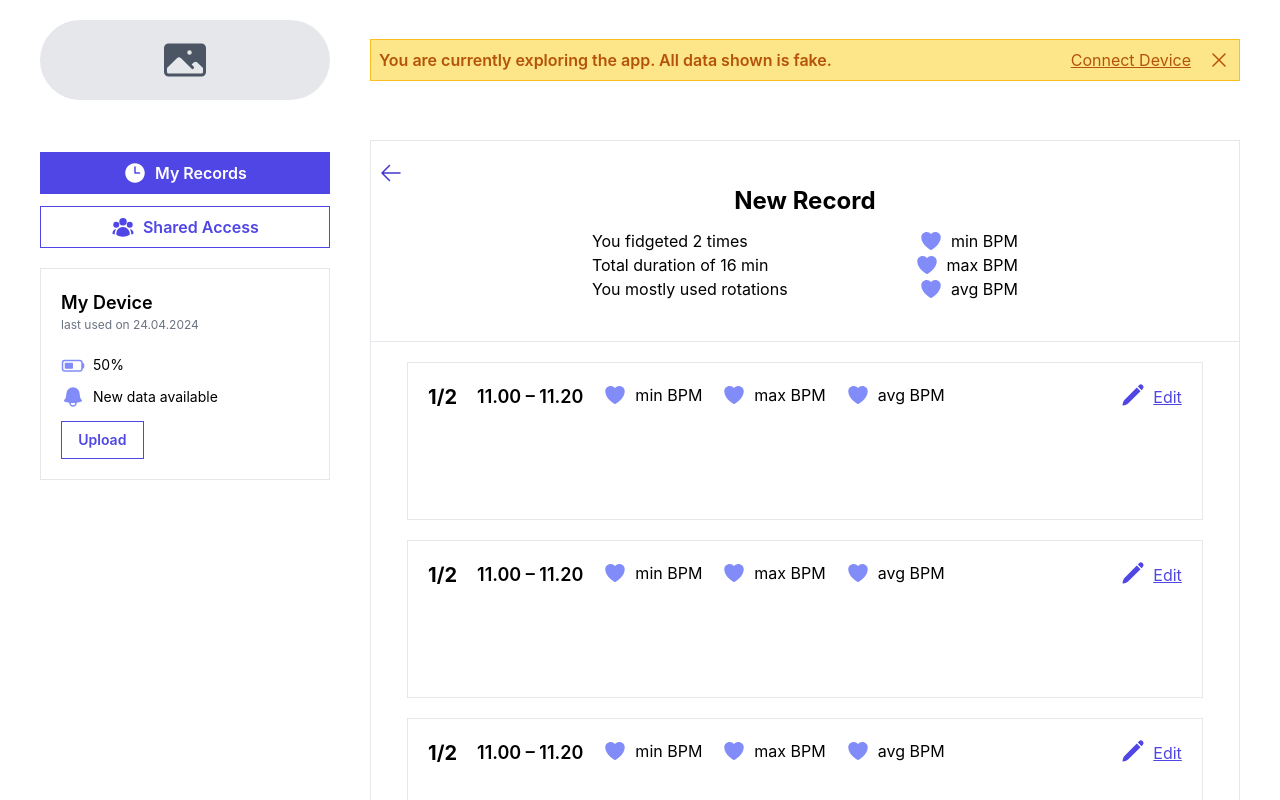
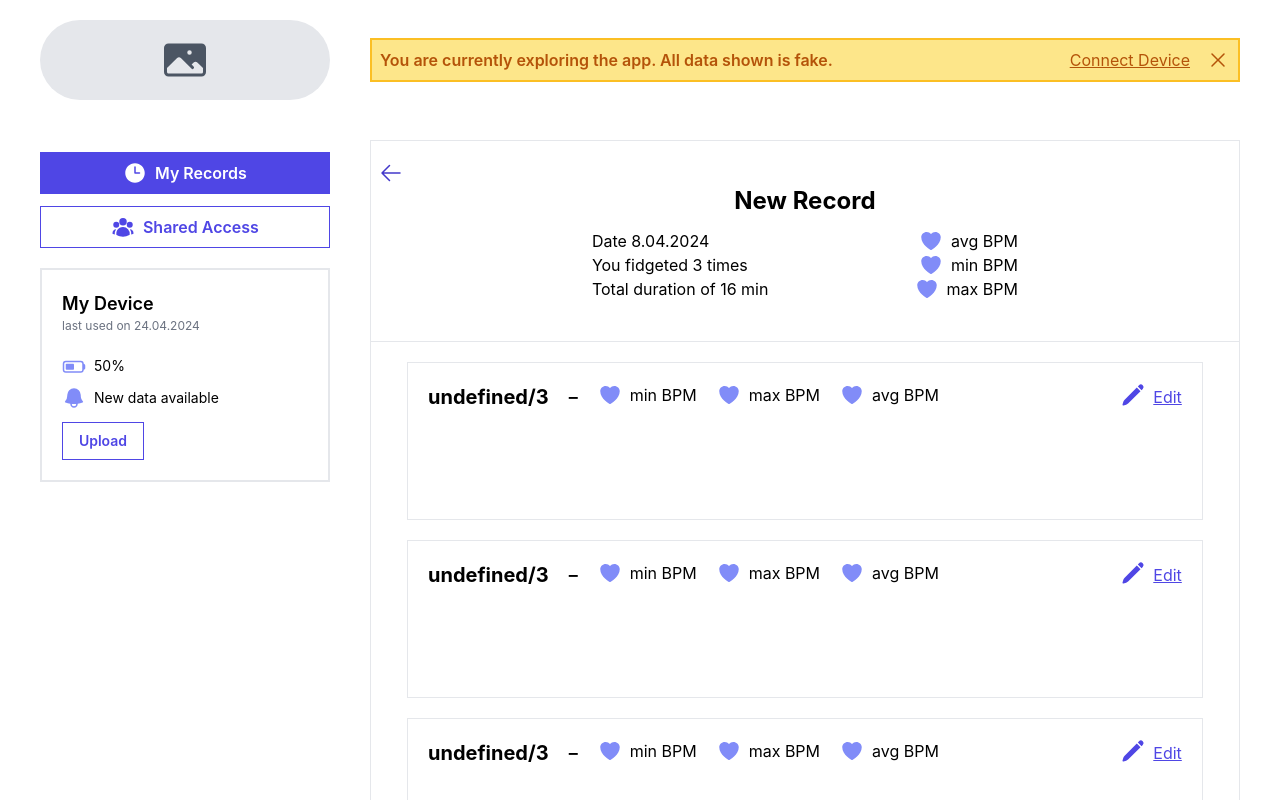
Before and after one commit to danserme/smart-fidget-front, a React (Create React App) app: page /addData in a window 1280 px wide. Shown: the top 800 px of the page. Built offline with nearby package versions, Linux system fonts and the light colour scheme.

Commit message:
Full connection with device. Missing connection with blockchain and logged item design

```diff
--- a/src/App.js
+++ b/src/App.js
@@ -1,56 +1,19 @@
-import React, { useEffect, useState } from "react";
+import React, { useState } from "react";
 import Calendar from "./components/calendar/Calendar";
 import NewData from "./components/submitData/NewData";
 import { BrowserRouter as Router, Route, Routes } from 'react-router-dom';
 import DeviceConnect from "./components/device/DeviceConnect";
 import Header from "./components/ui/Header";
-import AboutDevice from "./components/device/AboutDevice";
 import Footer from "./components/ui/Footer";
 import LeftBlock from "./components/ui/LeftBlock";
-import SharedAccess from './components/shared/SharedAccess'
+import SharedAccess from './components/shared/SharedAccess';
+import { useSerialPort } from './SerialPortContext';
 
 export default function App() {
-  const [deviceConnected, setDeviceConnected] = useState(false);
-  const [newDataAvailable, setNewDataAvailable] = useState(true);
   const [newRequest] = useState(false);
   // const [newRequest, setNewRequest] = useState(false);
-  const [data, setData] = useState('');
-
-  useEffect(() => {
-    if(data) {
-      setDeviceConnected(true);
-    } else if(data.slice(1)) {
-      setNewDataAvailable(true);
-    }
-  }, [data]);
-
-  async function connectSerial() {
-    if ("serial" in navigator) {
-      try {
-        const port = await navigator.serial.requestPort();
-        await port.open({ baudRate: 115200 });
-        const reader = port.readable.getReader();
-        const readData = async () => {
-          while (true) {
-            const { value, done } = await reader.read();
-            if (done) {
-              reader.releaseLock();
-              break;
-            }
-            // Assuming value is a TextDecoder stream
-            setData(prevData => prevData + new TextDecoder().decode(value));
-          }
-        };
-        const writer = port.writable.getWriter();
-        const connection = new TextEncoder().encode("S");
-        await writer.write(connection);
-        writer.releaseLock();
-        readData();
-      } catch (err) {
-        console.error('There was an error opening the serial port:', err);
-      }
-    }
-  }
+  const { connectReadSerial, disconnectDevice, data, deviceConnected } = useSerialPort();
+  const [newDataAvailable, setNewDataAvailable] = useState(true);
 
   return(
     <div>
@@ -58,9 +21,7 @@ export default function App() {
         <Routes>
           <Route exact path="/" element={
             <React.Fragment>
-              <DeviceConnect onDeviceConnected={deviceConnected} onConnectSerial={connectSerial} />
-              {data && data !== 'S' && <p>{data}</p>}
-              <p>{data}</p>
+              <DeviceConnect onDeviceConnected={deviceConnected} onConnectSerial={connectReadSerial} />
             </React.Fragment>
           } />
           <Route path="/myrecords" element={
@@ -77,7 +38,7 @@ export default function App() {
               <Header deviceConnected={deviceConnected} newRequest={newRequest} />
               <div className="w-full flex justify-start px-10 gap-10 mt-5 mb-10">
                 <LeftBlock onNewDataAvailable={newDataAvailable} address={"/myrecords"} />
-                <NewData data={data} />
+                <NewData data={data} onDisconnectDevice={disconnectDevice} onSetNewDataAvailable={setNewDataAvailable} />
               </div>
             </React.Fragment>
           } />
--- /dev/null
+++ b/src/SerialPortContext.js
@@ -0,0 +1,106 @@
+import React, { createContext, useContext, useState } from 'react';
+
+const SerialPortContext = createContext({});
+
+export const useSerialPort = () => useContext(SerialPortContext);
+
+export const SerialPortProvider = ({ children }) => {
+    const [portD, setPortD] = useState(null);
+    const [deviceConnected, setDeviceConnected] = useState(false);
+    const [data, setData] = useState("");
+
+    let port;
+
+    const connectPort = async () => {
+        if ("serial" in navigator) {
+            try {
+                port = await navigator.serial.requestPort();
+                await port.open({ baudRate: 115200 });
+                // Adding a check to ensure the device is ready
+                if (port.readable && port.writable) {
+                    setPortD(port);
+                    console.log("Port is fully connected and ready!");
+                    setDeviceConnected(true);
+                } else {
+                    console.error('Port is opened but not ready for read/write operations.');
+                    setDeviceConnected(false);
+                    return; // Stop further execution if the port isn't ready for I/O
+                }
+            } catch (err) {
+                console.error('Error opening the serial port:', err);
+                setDeviceConnected(false);
+            }
+        } else {
+            console.error('Web Serial API not supported.');
+        }
+    };
+
+    const connectReadSerial = async () => {
+        await connectPort();
+        const mainP = port;
+        if (mainP) {
+            try {
+                const reader = mainP.readable.getReader();
+                const writer = mainP.writable.getWriter();
+
+                const sendCommand = async () => {
+                    const command = new TextEncoder().encode("S");
+                    await writer.write(command);
+                    writer.releaseLock();
+                };
+
+                const readData = async () => {
+                    try {
+                        while (true) {
+                            const { value, done } = await reader.read();
+                            if (done) {
+                                reader.releaseLock();
+                                break;
+                            }
+                            setData(prevData => prevData + new TextDecoder().decode(value));
+                        }
+                    } catch (err) {
+                        console.error('Error reading data from the serial port:', err);
+                    }
+                };
+
+                await sendCommand();
+                await readData();
+            } catch (err) {
+                console.error('Error with serial port communication:', err);
+            }
+        } else {
+            console.log('The port is not readable');
+        }
+    };
+
+    const disconnectDevice = async () => {
+        const mainP = portD;
+        console.log("disconnect clicked")
+        if (mainP) {
+            try {
+                console.log("disconnect")
+                if (mainP.writable) {
+                    const writer = mainP.writable.getWriter();
+                    const connection = new TextEncoder().encode("D");
+                    await writer.write(connection);
+                    writer.releaseLock();
+                }
+                await closePort();
+                setDeviceConnected(false);
+            } catch (err) {
+                console.error('Error disconnecting device:', err);
+            }
+        }
+    };
+
+    async function closePort() {
+        await port.close();
+    }
+
+    return (
+        <SerialPortContext.Provider value={{ connectPort, connectReadSerial, disconnectDevice, deviceConnected, data }}>
+            {children}
+        </SerialPortContext.Provider>
+    );
+};
--- a/src/components/device/AboutDevice.js
+++ b/src/components/device/AboutDevice.js
@@ -4,7 +4,7 @@ import OnNewData from "./OnNewData";
 
 export default function AboutDevice({ onNewDataAvailable }) {
     return(
-        <div className="w-full mt-5 border h-fit">
+        <div className="w-full mt-5 border-2 h-fit">
             <div className="p-5">
                 <h1 className="text-lg font-semibold">My Device</h1>
                 <p className="text-xs text-gray-500">last used on 24.04.2024</p>
--- a/src/components/shared/NewRequestItem.js
+++ b/src/components/shared/NewRequestItem.js
@@ -2,7 +2,7 @@ import React from "react";
 
 export default function newRequestItem({ fullname = "Mario Ricco", role = "doctor"}) {
     return (
-        <div className="flex flex-wrap content-end justify-between my-5 bg-rose-300 border border-rose-600 text-rose-600 py-3 px-5">
+        <div className="flex flex-wrap content-end justify-between my-5 bg-rose-300 border-2 border-rose-600 text-rose-600 py-3 px-5">
             <div>
                 <h3 className="text-xl font-semibold">New Request</h3>
                 <div className="mt-3 flex gap-5">
--- a/src/components/shared/SharedAccess.js
+++ b/src/components/shared/SharedAccess.js
@@ -4,7 +4,7 @@ import SharedAccessItem from "./SharedAccessItem";
 
 export default function sharedAccess() {
     return(
-        <div className="w-full p-5 border h-full pb-10">
+        <div className="w-full p-5 border-2 h-full pb-10">
             <h1 className="text-2xl font-semibold text-center mb-7">Shared Access</h1>
             <NewRequestItem />
             <SharedAccessItem />
--- a/src/components/submitData/AboutSession.js
+++ b/src/components/submitData/AboutSession.js
@@ -3,16 +3,25 @@ import Heart from "../ui/icons/Heart";
 import Edit from "../ui/icons/Edit";
 import Tag from "../ui/Tag";
 
-export default function AboutSession({ notes, session, onEdit, onNotes}) {
+const placeholder = {
+    startTime: "23:54:02",
+    endTime: "23:59:27",
+    min: 67,
+    max: 109,
+    avg: 98,
+    id: 1
+}
+
+export default function AboutSession({ notes, session = placeholder , onEdit, onNotes, tot = 3 }) {
     return(
         <div>
             <header className="flex justify-between">
                 <div className="flex justify-between gap-5">
-                    <h1 className="text-xl font-bold">1/2</h1>
-                    <h3 className="text-lg font-semibold">11.00 – 11.20</h3>
-                    <div className="flex gap-2"><Heart />min BPM</div>
-                    <div className="flex gap-2"><Heart />max BPM</div>
-                    <div className="flex gap-2"><Heart />avg BPM</div>
+                    <h1 className="text-xl flex font-bold">{session.id + "/" + tot}</h1>
+                    <h3 className="text-lg font-semibold">{session.startTime} – {session.endTime}</h3>
+                    <div className="flex gap-2"><Heart />{session.min} min BPM</div>
+                    <div className="flex gap-2"><Heart />{session.max} max BPM</div>
+                    <div className="flex gap-2"><Heart />{session.avg} avg BPM</div>
                 </div>
                 <div className="flex gap-2 cursor-pointer" onClick={() => {
                         onEdit(true);
--- a/src/components/submitData/NewData.js
+++ b/src/components/submitData/NewData.js
@@ -1,18 +1,33 @@
 import React from "react";
 import Heart from "../ui/icons/Heart";
 import ArrowLeft from "../ui/icons/ArrowLeft";
-import { Link } from "react-router-dom";
+import { Link, useNavigate } from "react-router-dom";
 import CTAButton from "../ui/buttons/CTAButton";
 import Session from "./Session";
 
-export default function NewData({ data }) {
+export default function NewData({ data, onDisconnectDevice, onSetNewDataAvailable }) {
+    const navigate = useNavigate();
+    const handleUploadClick = () => {
+        onDisconnectDevice();
+        onSetNewDataAvailable(false);
+        navigate('/myrecords');
+    };
+
+    let avgHB;
+    let minHB;
+    let maxHB;
+
     const sessions = ["1", "2", "3"];
+    console.log("data", data)
     let list;
     let combinedData;
     if (data) {
         list = data.slice(3);
-        const parsedObjects = findJsonObjects(list);
+        console.log(list)
+        const parsedObjects = findJsonObjects(data);
         combinedData = parsedObjects.flatMap(obj => obj.data);
+
+        getValuesHB(combinedData);
     }
     function findJsonObjects(inputString) {
         const jsonObjects = [];
@@ -41,8 +56,25 @@ export default function NewData({ data }) {
                 }
             }
         }
+        console.log("single obj", jsonObjects)
         return jsonObjects;
     }
+
+    function getValuesHB(list) {
+        minHB = list[0].min;
+        let sum;
+        for (const item in combinedData) {
+            if(item.min < minHB) {
+                minHB = item.min;
+            }
+            if (item.max > maxHB) {
+                maxHB = item.max;
+            }
+            sum+=item.avg;
+        }
+        avgHB = sum / combinedData.length;
+    }
+
 
     return(
         <div className="w-full border">
@@ -54,26 +86,31 @@ export default function NewData({ data }) {
                     <h1 className="text-2xl text-center font-bold mb-3">New Record</h1>
                 </div>
                 <div className="w-1/2 mx-auto">
+                <div className="w-full flex justify-between">
+                        {data && <p>Date {combinedData[0].date}</p>}
+                        {!data && <p>Date 8.04.2024</p>}
+                        <div className="flex gap-2"><Heart />{avgHB && <div>{avgHB}</div>} avg BPM</div>
+                    </div>
                     <div className="w-full flex justify-between">
-                        <p>You fidgeted 2 times</p>
-                        <div className="flex gap-2"><Heart />min BPM</div>
+                        {data && <p>You fidgeted {combinedData.length} times</p>}
+                        {!data && <p>You fidgeted 3 times</p>}
+                        <div className="flex gap-2"><Heart />{minHB && <div>{minHB}</div>} min BPM</div>
                     </div>
                     <div className="w-full flex justify-between">
                         <p>Total duration of 16 min</p>
-                        <div className="flex gap-2"><Heart />max BPM</div>
+                        <div className="flex gap-2"><Heart />{maxHB && <div>{maxHB}</div>} max BPM</div>
                     </div>
-                    <div className="w-full flex justify-between">
+                    {/* <div className="w-full flex justify-between">
                         <p>You mostly used rotations</p>
                         <div className="flex gap-2"><Heart />avg BPM</div>
-                    </div>
+                    </div> */}
                 </div>
-                {data && <p>{data}</p>}
             </header>
             <div>
                 {
                     data && combinedData.map((session, index) => {
                         return(
-                            <Session session={session} key={index} />
+                            <Session session={session} tot={combinedData.length} key={index} />
                         )
                     })
                 }
@@ -82,12 +119,12 @@ export default function NewData({ data }) {
                 {
                     !data && sessions.map((session, index) => {
                         return(
-                            <Session session={session} key={index} />
+                            <Session session={session} key={index} tot={sessions.length} />
                         )
                     })
                 }
             </div>
-            <div className="border-t text-center p-5">
+            <div className="border-t text-center p-5" onClick={() => handleUploadClick()}>
                 <CTAButton text="Upload" />
             </div>
         </div>
--- a/src/components/submitData/Session.js
+++ b/src/components/submitData/Session.js
@@ -2,14 +2,14 @@ import React, { useState} from "react";
 import AboutSession from "./AboutSession";
 import Correlations from "./Correlations";
 
-export default function Session({ session }) {
+export default function Session({ session, tot }) {
     const [edit, setEdit] = useState(false);
     const [notes, setNotes] = useState({});
 
     return(
         <div>
             <div className="w-11/12 border mx-auto my-5 p-5">
-                {!edit && <AboutSession onEdit={setEdit} session={session} key={session} notes={notes} onNotes={setNotes} />}
+                {!edit && <AboutSession onEdit={setEdit} session={session} key={session} notes={notes} onNotes={setNotes} tot={tot} />}
                 {edit && <Correlations onEdit={setEdit} session={session} key={session} notes={notes} onNotes={setNotes} />}
             </div>
         </div>
--- a/src/components/ui/Popup.js
+++ b/src/components/ui/Popup.js
@@ -10,7 +10,7 @@ export default function Popup({ reason }) {
     })
 
     return(
-        <div className="w-full p-2 flex justify-between bg-amber-200 border border-amber-400 text-amber-700 font-semibold">
+        <div className="w-full p-2 flex justify-between bg-amber-200 border-2 border-amber-400 text-amber-700 font-semibold">
             <h4>{popup.text}</h4>
             <div className="flex gap-4">
                 <div>{popup.buttons.map((el,index)=>{
--- a/src/index.js
+++ b/src/index.js
@@ -4,11 +4,14 @@ import './index.css';
 import App from './App';
 import reportWebVitals from './reportWebVitals';
 import './output.css';
+import { SerialPortProvider } from './SerialPortContext';
 
 const root = ReactDOM.createRoot(document.getElementById('root'));
 root.render(
   <React.StrictMode>
-    <App />
+    <SerialPortProvider>
+      <App />
+    </SerialPortProvider>
   </React.StrictMode>
 );
 
```
